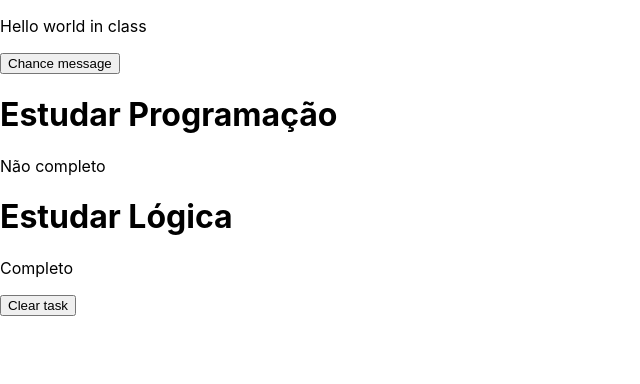
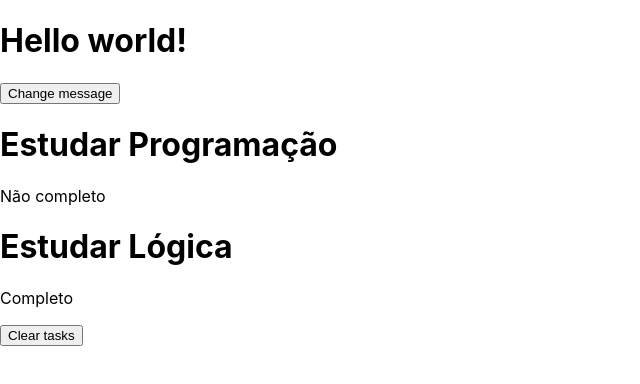
Before and after one commit to Alexandre-dotDev/project-tasks-frontend, a React (Create React App) app: page / in a window 1280 px wide. Shown: the top 384 px of the page, without its empty margins (0-640 px from the left). Built offline with nearby package versions, Linux system fonts and the light colour scheme.

Commit message:
refactor: access lifecycle methods in Fuction Components

```diff
--- a/src/App.js
+++ b/src/App.js
@@ -1,15 +1,85 @@
-// import { useState } from "react";
-import React from "react";
+// import React from "react";
+import { useState, useRef, useEffect } from "react";
 import TaskItem from "./components/TaskItem";
 
 // Component of the Class
-class App extends React.Component {
-    constructor(props) {
-        super(props);
-        this.handleChangeMessage = this.handleChangeMessage.bind(this);
-        this.handleStateTasks = this.handleStateTasks.bind(this);
-        this.state = {
-            tasks: [
+// class App extends React.Component {
+//     constructor(props) {
+//         super(props);
+//         this.handleChangeMessage = this.handleChangeMessage.bind(this);
+//         this.handleStateTasks = this.handleStateTasks.bind(this);
+//         this.state = {
+//             tasks: [
+//                 {
+//                     id: "1",
+//                     description: "Estudar Programação",
+//                     isCompleted: false,
+//                 },
+//                 {
+//                     id: "2",
+//                     description: "Estudar Lógica",
+//                     isCompleted: true,
+//                 },
+//             ],
+//             message: "Hello world in class",
+//         };
+//     }
+
+//     componentDidUpdate(prevProps, prevState) {
+//         console.log(prevState);
+//         console.log("Component was updated");
+//     }
+//     handleChangeMessage = () => {
+//         this.setState({
+//             message: "Olá mundo na classe",
+//         });
+//     };
+
+//     handleStateTasks() {
+//         this.setState({
+//             tasks: [],
+//         });
+//     }
+
+//     render() {
+//         return (
+//             <>
+//                 <div>
+//                     <div>
+//                         <p>{this.state.message}</p>
+//                         <button onClick={this.handleChangeMessage}>
+//                             Chance message
+//                         </button>
+//                     </div>
+//                     {this.state.tasks.map((task) => (
+//                         <>
+//                             <TaskItem key={task.id} props={task} />
+//                             <p>
+//                                 {task.isCompleted ? "Completo" : "Não completo"}
+//                             </p>
+//                         </>
+//                     ))}
+//                     <button onClick={this.handleStateTasks}>Clear task</button>
+//                 </div>
+//             </>
+//         );
+//     }
+// }
+
+// Component of the Function
+const App = () => {
+    const mounted = useRef(false);
+
+    useEffect(() => {
+        if (mounted.current === false) {
+            mounted.current = true;
+        } else {
+            console.log(`Component was updated with component function`);
+        }
+    });
+
+    const [message, setMessage] = useState("Hello world!");
+    const [tasks, setTasks] = useState([
         {
             id: "1",
             description: "Estudar Programação",
@@ -20,86 +90,31 @@ class App extends React.Component {
             description: "Estudar Lógica",
             isCompleted: true,
         },
-            ],
-            message: "Hello world in class",
-        };
-    }
+    ]);
 
-    componentDidUpdate(prevProps, prevState) {
-        console.log(prevState);
-        console.log("Component was updated");
-    }
-    handleChangeMessage = () => {
-        this.setState({
-            message: "Olá mundo na classe",
-        });
+    const handleChangeMessage = () => {
+        setMessage("Olá mundo");
     };
 
-    handleStateTasks() {
-        this.setState({
-            tasks: [],
-        });
-    }
-
-    render() {
+    const handleClearTasks = () => {
+        setTasks([]);
+    };
     return (
         <>
+            <h1>{message}</h1>
+            <button onClick={handleChangeMessage}>Change message</button>
+
             <div>
-                    <div>
-                        <p>{this.state.message}</p>
-                        <button onClick={this.handleChangeMessage}>
-                            Chance message
-                        </button>
-                    </div>
-                    {this.state.tasks.map((task) => (
+                {tasks.map((task) => (
                     <>
                         <TaskItem key={task.id} props={task} />
-                            <p>
-                                {task.isCompleted ? "Completo" : "Não completo"}
-                            </p>
+                        <p>{task.isCompleted ? "Completo" : "Não completo"}</p>
                     </>
                 ))}
-                    <button onClick={this.handleStateTasks}>Clear task</button>
+                <button onClick={handleClearTasks}>Clear tasks</button>
             </div>
         </>
     );
-    }
-}
-
-// Component of the Function
-// const App = () => {
-//     const [message, setMessage] = useState("Hello world!");
-//     const [tasks, setTasks] = useState([
-//         {
-//             id: "1",
-//             description: "Estudar Programação",
-//             isCompleted: false,
-//         },
-//         {
-//             id: "2",
-//             description: "Estudar Lógica",
-//             isCompleted: true,
-//         },
-//     ]);
-
-//     const handleChangeMessage = () => {
-//         setMessage("Olá mundo");
-//     };
-//     return (
-//         <>
-//             <h1>{message}</h1>
-//             <button onClick={handleChangeMessage}>Change message</button>
-
-//             <div>
-//                 {tasks.map((task) => (
-//                     <>
-//                         <TaskItem key={task.id} props={task} />
-//                         <p>{task.isCompleted ? "Completo" : "Não completo"}</p>
-//                     </>
-//                 ))}
-//             </div>
-//         </>
-//     );
-// };
+};
 
 export default App;
--- a/src/components/TaskItem.js
+++ b/src/components/TaskItem.js
@@ -1,32 +1,40 @@
+import { useEffect } from "react";
+
 // Component of the Function
-// const TaskItem = ({ props }) => {
-//     return (
-//         <>
-//             <h1>{props.description}</h1>
-//             <p>{props.isCompleted}</p>
-//         </>
-//     );
-// };
+const TaskItem = ({ props }) => {
+    useEffect(() => {
+        console.log("Component was mounted with component function");
+        return () => {
+            console.log("I will unmounted with component");
+        };
+    }, []);
+    return (
+        <>
+            <h1>{props.description}</h1>
+            <p>{props.isCompleted}</p>
+        </>
+    );
+};
 
-import React from "react";
+// import React from "react";
 
-// Component of the Class
-class TaskItem extends React.Component {
-    componentDidMount() {
-        console.log("Component was mounted");
-    }
-    componentWillUnmount() {
-        console.log("I will unmounted");
-    }
-    render() {
-        const { props } = this.props;
-        return (
-            <>
-                <h1>{props.description}</h1>
-                <p>{props.isCompleted}</p>
-            </>
-        );
-    }
-}
+// // Component of the Class
+// class TaskItem extends React.Component {
+//     componentDidMount() {
+//         console.log("Component was mounted");
+//     }
+//     componentWillUnmount() {
+//         console.log("I will unmounted");
+//     }
+//     render() {
+//         const { props } = this.props;
+//         return (
+//             <>
+//                 <h1>{props.description}</h1>
+//                 <p>{props.isCompleted}</p>
+//             </>
+//         );
+//     }
+// }
 
 export default TaskItem;
```
Lines whose indentation alone changed are shown as unchanged.
